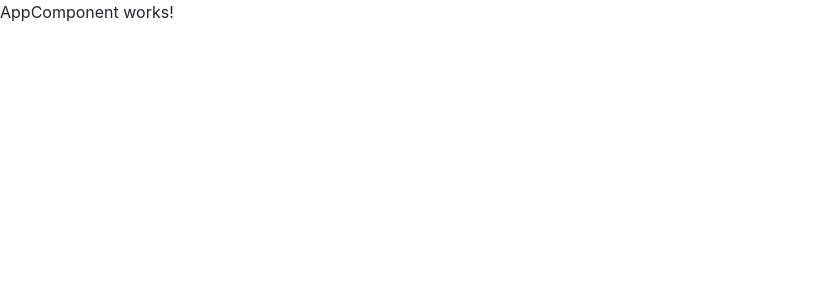
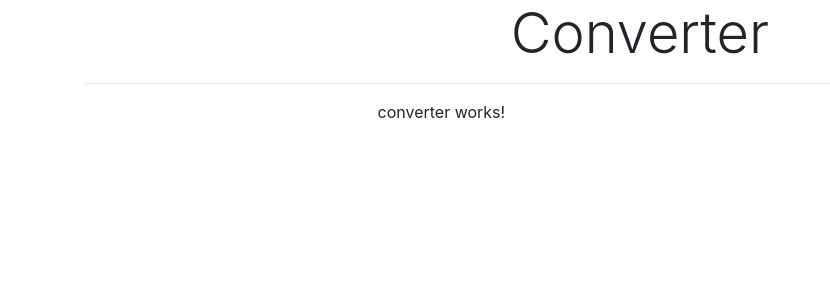
Before and after one commit to kleberson84/NetExercise-Frontend, an Angular app: page / in a window 1280 px wide. Shown: the top 300 px of the page, without its empty margins (0-830 px from the left). Built offline with nearby package versions, Linux system fonts and the light colour scheme.

Commit message:
Added converter component

```diff
--- a/src/app/app.component.html
+++ b/src/app/app.component.html
@@ -1 +1,16 @@
-AppComponent works!
+<div class="container">
+	<div class="jumbtron">
+
+		<h1 class="display-4 text-center">Converter</h1>
+		<hr>
+
+		<div class="d-flex justify-content-center">
+			<div class="col-lg-6 col-md-8 col-sm-12">
+				<div class="row">
+					<app-converter class="col-md-12"></app-converter>
+				</div>
+			</div>
+		</div>
+
+	</div>
+</div>
--- a/src/app/app.component.ts
+++ b/src/app/app.component.ts
@@ -6,5 +6,5 @@ import { Component } from '@angular/core';
 	styles: []
 })
 export class AppComponent {
-	title = 'NetExercise-Frontend';
+	title = 'Converter';
 }
--- a/src/app/app.module.ts
+++ b/src/app/app.module.ts
@@ -2,10 +2,12 @@ import { BrowserModule } from '@angular/platform-browser';
 import { NgModule } from '@angular/core';
 
 import { AppComponent } from './app.component';
+import { ConverterComponent } from './converter/converter.component';
 
 @NgModule({
   declarations: [
-    AppComponent
+    AppComponent,
+    ConverterComponent
   ],
   imports: [
     BrowserModule
--- /dev/null
+++ b/src/app/converter/converter.component.html
@@ -0,0 +1 @@
+<p>converter works!</p>
--- /dev/null
+++ b/src/app/converter/converter.component.ts
@@ -0,0 +1,16 @@
+import { Component, OnInit } from '@angular/core';
+
+@Component({
+  selector: 'app-converter',
+  templateUrl: './converter.component.html',
+  styles: [
+  ]
+})
+export class ConverterComponent implements OnInit {
+
+  constructor() { }
+
+  ngOnInit(): void {
+  }
+
+}
```
